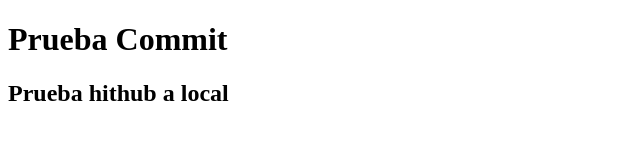
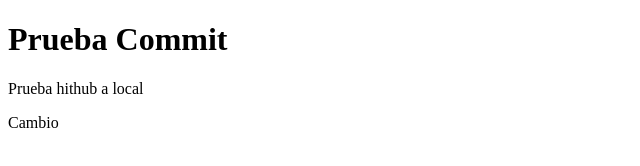
Before and after one commit to yemina92/Prueba, a plain HTML site: page index.html in a window 1280 px wide. Shown: the whole page, without its empty margins (0-640 px from the left). Drawn offline with Linux system fonts and the light colour scheme.

Commit message:
Update index.html

```diff
--- a/index.html
+++ b/index.html
@@ -7,7 +7,8 @@
     <title>Hola Gente</title>
 </head>
 <body>
-<h1> Prueba Commit</h1>
-<h2>Prueba hithub a local</h2>
+    <h1> Prueba Commit</h1>
+    <p>Prueba hithub a local</p>
+    <p>Cambio</p>
 </body>
 </html>
```
